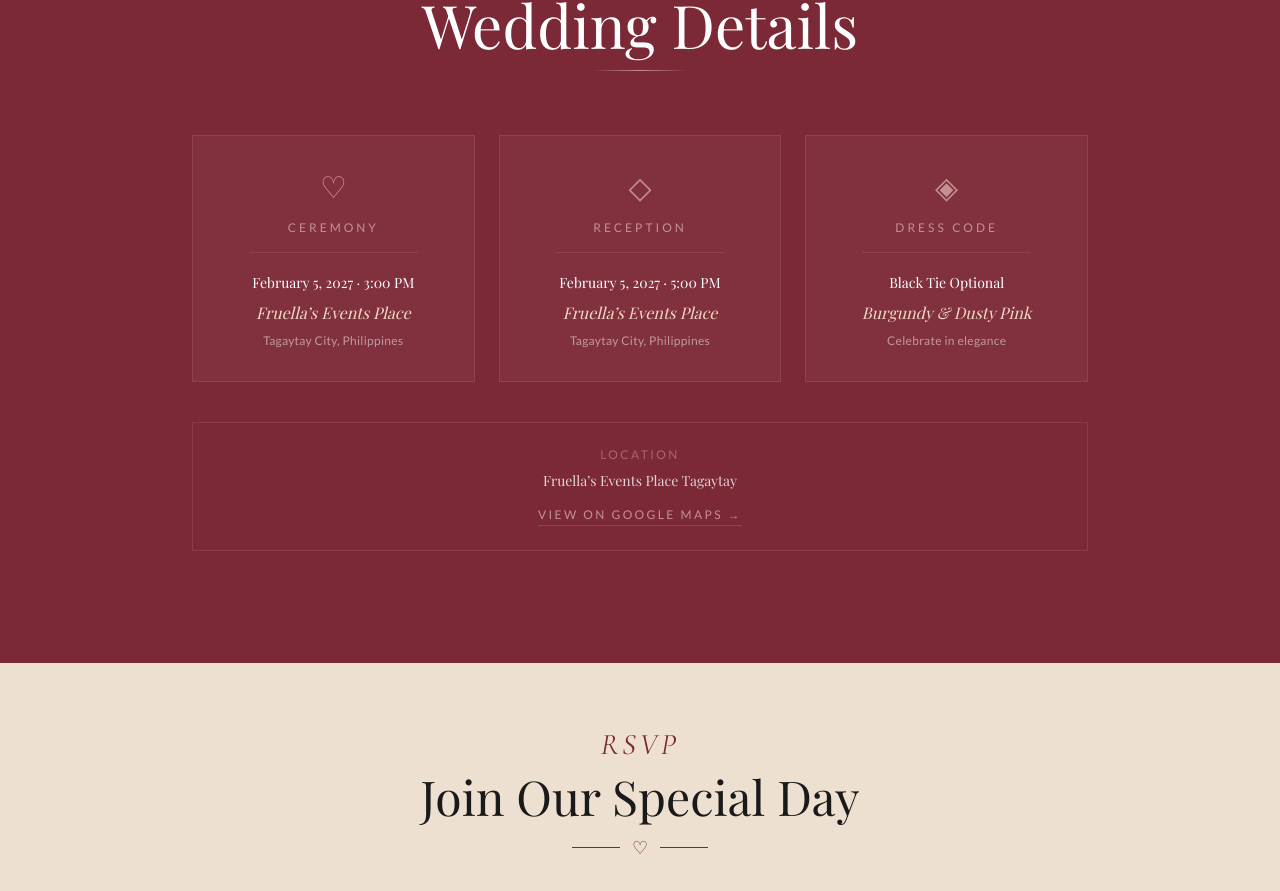
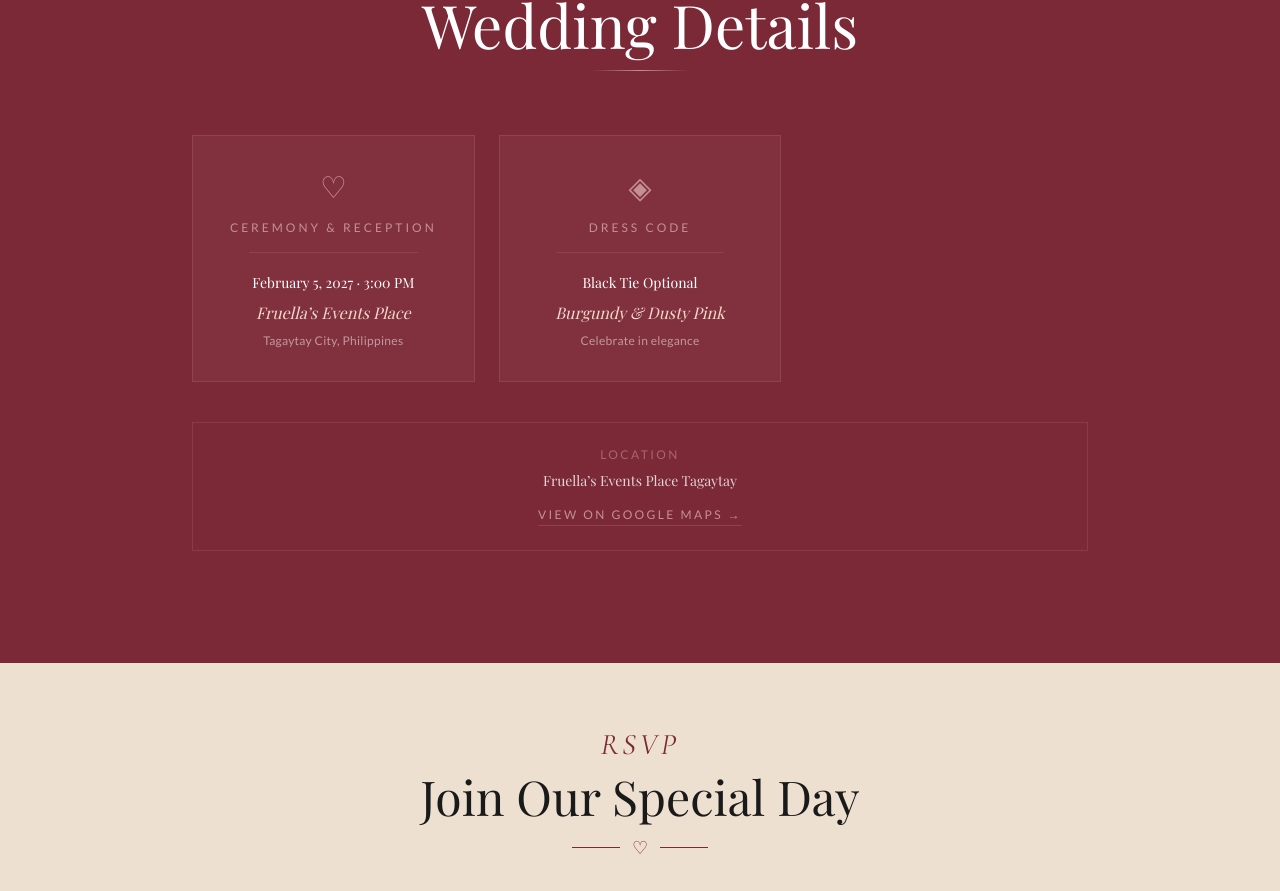
Before and after one commit to doscvincent-ctrl/Josh-Steph, a React (Vite) app: page / in a window 1280 px wide. Shown: the part 2557-3448 px from the top of the page. Built offline with nearby package versions, Linux system fonts and the light colour scheme; no server answers; the HTML template or start-up script is replaced by a standard one; a web font is replaced by a local one.

Commit message:
Edit details card

```diff
--- a/src/data/siteData.ts
+++ b/src/data/siteData.ts
@@ -55,18 +55,18 @@ export const STORY = [
 export const DETAILS = [
   {
     icon: "♡",
-    label: "Ceremony",
+    label: "Ceremony & Reception",
     line1: "February 5, 2027 · 3:00 PM",
     line2: "Fruella’s Events Place",
     line3: "Tagaytay City, Philippines",
   },
-  {
-    icon: "◇",
-    label: "Reception",
-    line1: "February 5, 2027 · 5:00 PM",
-    line2: "Fruella’s Events Place",
-    line3: "Tagaytay City, Philippines",
-  },
+  // {
+  //   icon: "◇",
+  //   label: "Reception",
+  //   line1: "February 5, 2027 · 5:00 PM",
+  //   line2: "Fruella’s Events Place",
+  //   line3: "Tagaytay City, Philippines",
+  // },
   {
     icon: "◈",
     label: "Dress Code",
```
